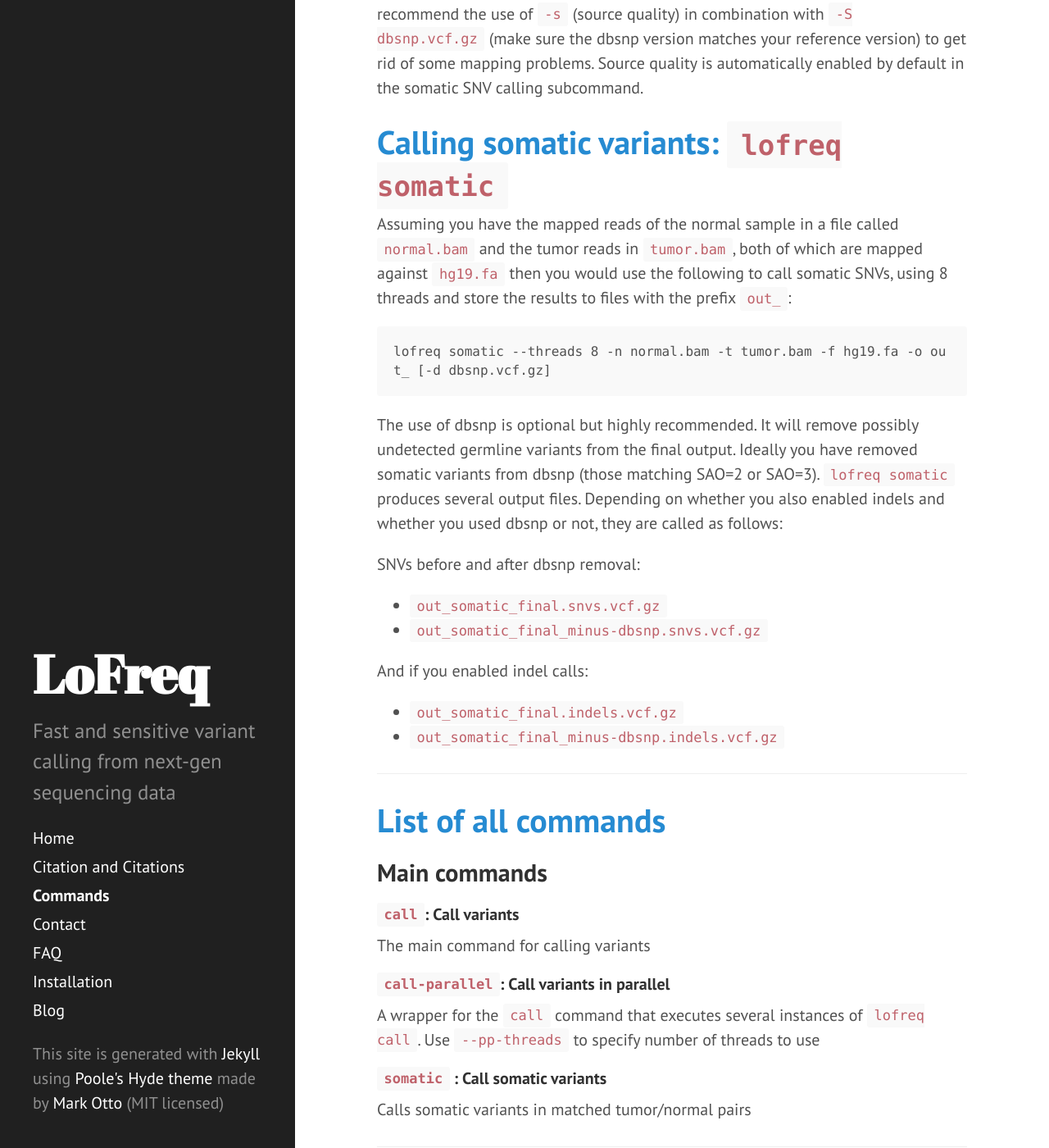
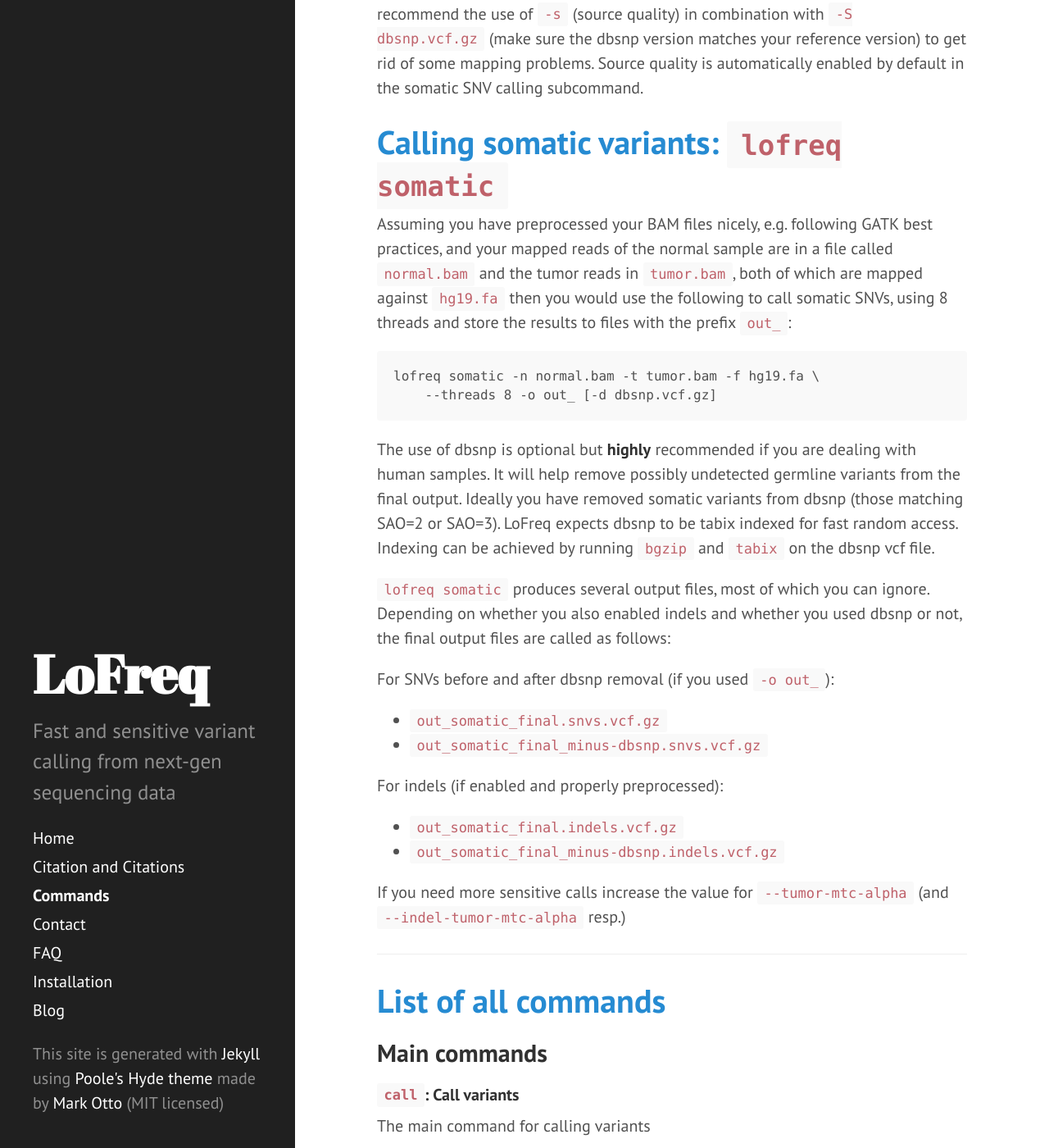
Before and after one commit to CSB5/lofreq, a Jekyll site: the page built from commands.md, in a window 1280 px wide and 1400 px high, scrolled down 1582 px. Shown: the whole window at 82% size. Built offline with Jekyll 4.4.1, drawn with Linux system fonts in a browser that asks for light colours; Markdown is read by kramdown in place of the engine named in the settings.

Commit message:
Added more info to somatic variant calling section

```diff
--- a/commands.md
+++ b/commands.md
@@ -73,31 +73,42 @@
 
 # <a name="somatic">Calling somatic variants: `lofreq somatic`</a>
 
-Assuming you have the mapped reads of the normal sample in a file
-called `normal.bam` and the tumor reads in `tumor.bam`, both of which
-are mapped against `hg19.fa` then you would use the following to call
-somatic SNVs, using 8 threads and store the results to files with the
-prefix `out_`:
 
-    lofreq somatic --threads 8 -n normal.bam -t tumor.bam -f hg19.fa -o out_ [-d dbsnp.vcf.gz]
+<!-- FIXME preprocessing needs separate article-->
 
-The use of dbsnp is optional but highly recommended. It will remove
-possibly undetected germline variants from the final output. Ideally
-you have removed somatic variants from dbsnp (those matching SAO=2 or SAO=3).
-`lofreq somatic` produces several output files. Depending on whether
-you also enabled indels and whether you used dbsnp or not, they are
-called as follows:
+Assuming you have preprocessed your BAM files nicely, e.g. following
+GATK best practices, and your mapped reads of the normal sample are in
+a file called `normal.bam` and the tumor reads in `tumor.bam`, both of
+which are mapped against `hg19.fa` then you would use the following to
+call somatic SNVs, using 8 threads and store the results to files with
+the prefix `out_`:
 
-SNVs before and after dbsnp removal:
+    lofreq somatic -n normal.bam -t tumor.bam -f hg19.fa \
+        --threads 8 -o out_ [-d dbsnp.vcf.gz]
+
+The use of dbsnp is optional but **highly** recommended if you are
+dealing with human samples. It will help remove possibly undetected
+germline variants from the final output. Ideally you have removed
+somatic variants from dbsnp (those matching SAO=2 or SAO=3). LoFreq
+expects dbsnp to be tabix indexed for fast random access. Indexing can
+be achieved by running `bgzip` and `tabix` on the dbsnp vcf file.
+
+`lofreq somatic` produces several output files, most of which you can
+ignore. Depending on whether you also enabled indels and whether you
+used dbsnp or not, the final output files are called as follows:
+
+For SNVs before and after dbsnp removal (if you used `-o out_`):
 
 - `out_somatic_final.snvs.vcf.gz`
 - `out_somatic_final_minus-dbsnp.snvs.vcf.gz`
 
-And if you enabled indel calls:
+For indels (if enabled and properly preprocessed):
 
 - `out_somatic_final.indels.vcf.gz`
 - `out_somatic_final_minus-dbsnp.indels.vcf.gz`
 
+If you need more sensitive calls increase the value for
+`--tumor-mtc-alpha` (and `--indel-tumor-mtc-alpha` resp.)
 
 ---
 
```
